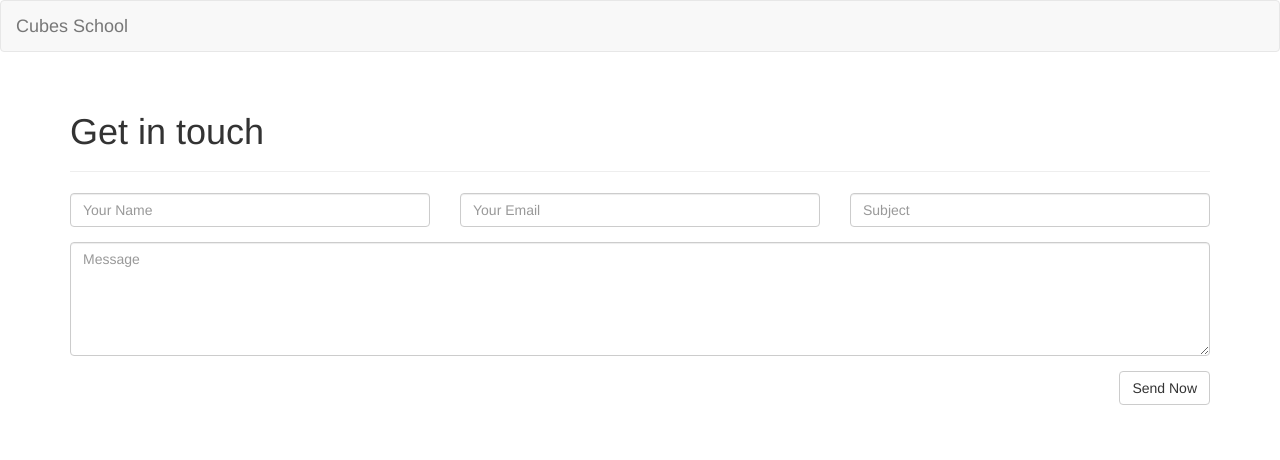
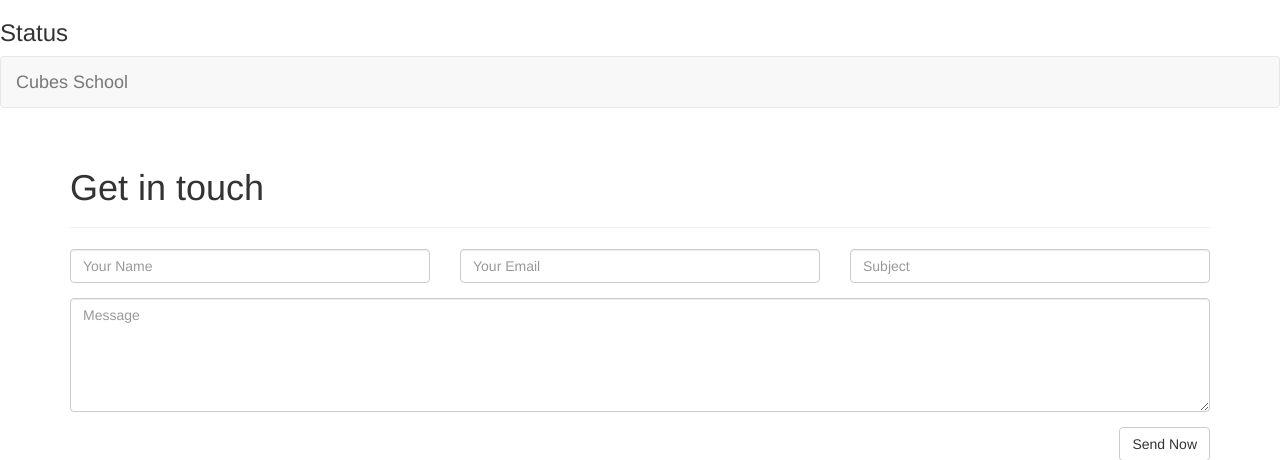
Before and after one commit to brs22/php-composer, a PHP site: page /kontakt-forma.php in a window 1280 px wide. Shown: the top 460 px of the page. Run offline with PHP 8.4, Linux system fonts and the light colour scheme; a stand-in replaces the project's code that opens the database connection; some libraries are stand-ins or nearby versions.

Commit message:
dodat podnaslov

```diff
--- a/kontakt-forma.php
+++ b/kontakt-forma.php
@@ -196,6 +196,7 @@ if (isset($_POST["submit"]) && $_POST["submit"] == "sendEmail") {
         <meta name="viewport" content="width=device-width, initial-scale=1">
         <!-- The above 3 meta tags *must* come first in the head; any other head content must come *after* these tags -->
         <title>Contact Form - Get in touch - feature 1</title>
+    <h3>Status</h3>
 
     <!-- Bootstrap -->
     <!-- Latest compiled and minified CSS -->
```
Lines whose indentation alone changed are shown as unchanged.
